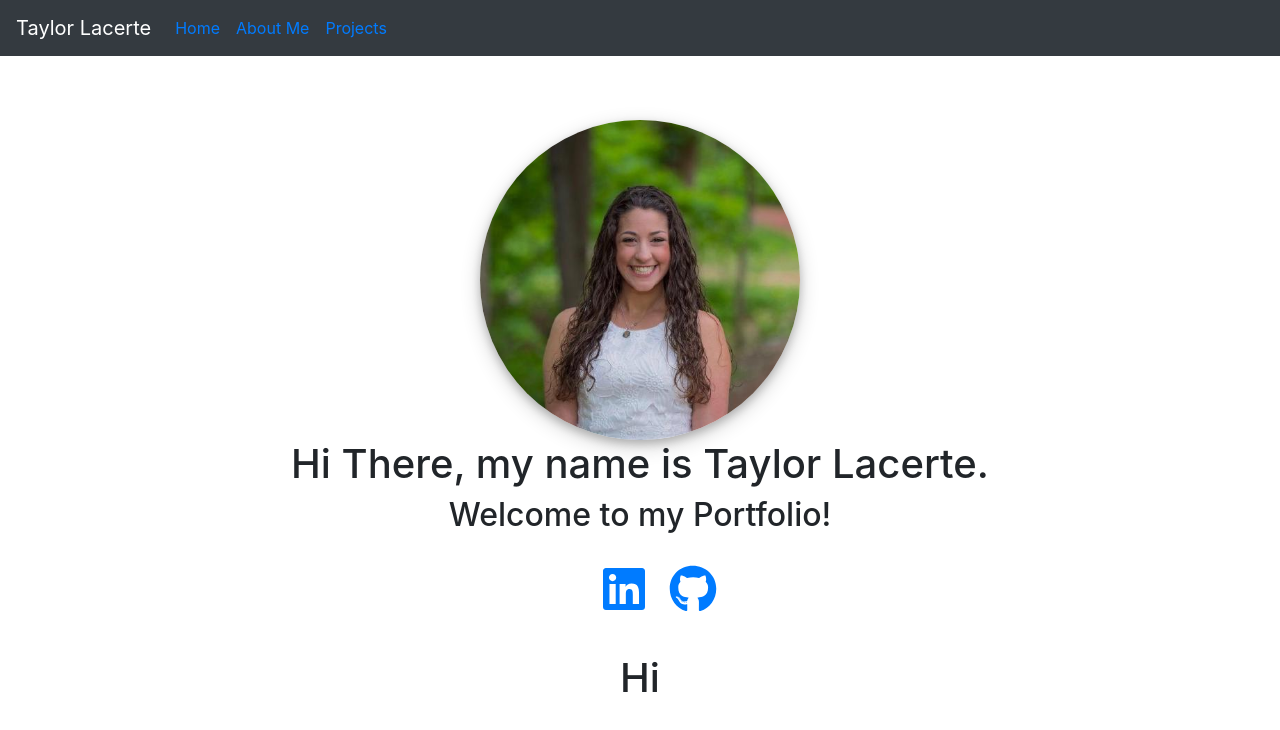
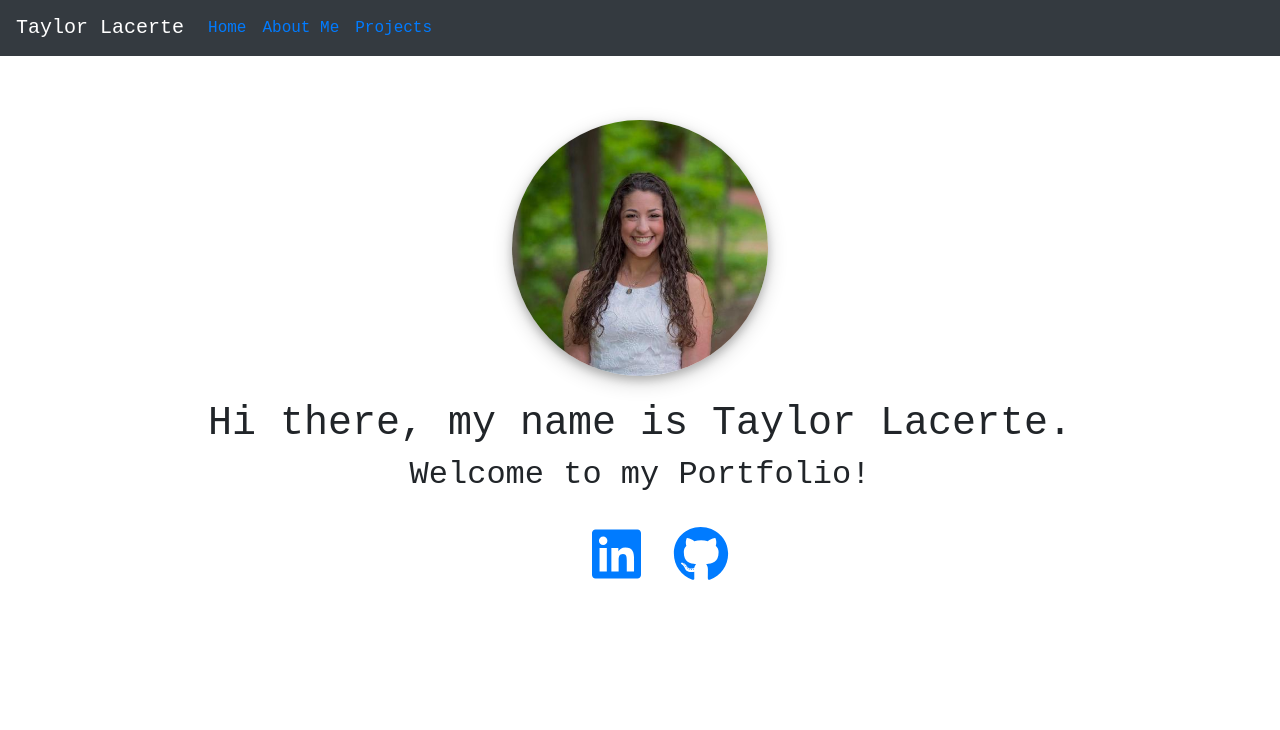
Before and after one commit to tlacerte/Portfolio, a React (Create React App) app: page / in a window 1280 px wide. Shown: the top 730 px of the page. Built offline with nearby package versions, Linux system fonts and the light colour scheme.

Commit message:
switch pages

```diff
--- a/src/App.css
+++ b/src/App.css
@@ -1,5 +1,6 @@
 .App {
   text-align: center;
+  font-family: 'Courier New', Courier, monospace;
 }
 
 .App-logo {
@@ -26,18 +27,22 @@
   margin-top: 15vmin;
 }
 
+.home-text {
+  margin-top: 3vmin;
+}
+
 .social-icons {
   display: flex;
   list-style-type: none;
   justify-content: center;
-  font-size: 6vmin;
+  font-size: 7vmin;
 }
 
 .social-icon {
-  margin: 1.5vmin;
+  margin: 2vmin;
 }
 
 .profile-img {
-  width: 40vmin;
+  width: 32vmin;
   box-shadow: 0 4px 8px 0 rgba(0, 0, 0, 0.2), 0 6px 20px 0 rgba(0, 0, 0, 0.19);
 }
--- a/src/App.js
+++ b/src/App.js
@@ -1,5 +1,5 @@
-import React from 'react';
-//import { Router, Route, Switch } from "react-router";
+import React, { Component } from 'react';
+import { Route, Switch } from "react-router";
 import { library } from '@fortawesome/fontawesome-svg-core'
 import { fab } from '@fortawesome/free-brands-svg-icons'
 import 'bootstrap/dist/css/bootstrap.min.css';
@@ -10,14 +10,22 @@ import AboutMe from './components/AboutMe'
 
 library.add(fab)
 
-function App() {
+class App extends Component {
+  render(){
   return (
     <div className="App">
-      <Nav />
-      <Home />
-      <AboutMe />
-    </div>
-  );
+        <Nav />
+        <Switch>
+            <Route exact path='/' render={() =>
+              <Home />
+            }/>
+            <Route exact path='/about' render={() =>
+              <AboutMe />
+            }/>
+        </Switch>
+      </div>
+    );
+  }
 }
 
 export default App;
--- a/src/components/AboutMe.jsx
+++ b/src/components/AboutMe.jsx
@@ -3,7 +3,7 @@ import React from 'react'
 const AboutMe = () => {
     return (
         <div className="AboutMe">
-            <h1>Hi</h1>
+            <h1>Taylor Lacerte</h1>
         </div>
     )
 }
--- a/src/components/Home.jsx
+++ b/src/components/Home.jsx
@@ -10,12 +10,14 @@ const Home = () => {
     return (
         <div className="Home">
             <Image className="profile-img" src={profileImg} roundedCircle />
-            <h1>Hi There, my name is Taylor Lacerte.</h1>
-            <h2>Welcome to my Portfolio!</h2>
-            <ul className="social-icons">
-                <li className="social-icon"><a href="https://linkedin.com/in/taylor-lacerte/" target="_blank">{linkedInIcon}</a></li>
-                <li className="social-icon"><a href="https://github.com/tlacerte" target="_blank">{githubIcon}</a></li>
-            </ul>
+            <div className="home-text">
+                <h1>Hi there, my name is Taylor Lacerte.</h1>
+                <h2>Welcome to my Portfolio!</h2>
+                <ul className="social-icons">
+                    <li className="social-icon"><a href="https://linkedin.com/in/taylor-lacerte/" target="_blank" rel="noopener noreferrer">{linkedInIcon}</a></li>
+                    <li className="social-icon"><a href="https://github.com/tlacerte" target="_blank" rel="noopener noreferrer">{githubIcon}</a></li>
+                </ul>
+            </div>
         </div>
     )
 }
--- a/src/components/NavBar.jsx
+++ b/src/components/NavBar.jsx
@@ -7,7 +7,7 @@ const NavBar = () => {
     return (
         <div className="Nav">
             <Navbar fixed="top" bg="dark" variant="dark" expand="lg">
-            <Navbar.Brand href="#home">Taylor Lacerte</Navbar.Brand>
+            <Navbar.Brand>Taylor Lacerte</Navbar.Brand>
             <Navbar.Toggle aria-controls="basic-navbar-nav" />
             <Navbar.Collapse id="basic-navbar-nav">
                 <Nav className="mr-auto">
@@ -15,7 +15,7 @@ const NavBar = () => {
                     <Link to='/'>Home</Link>
                 </Nav.Link>
                 <Nav.Link>
-                <Link to='/aboutme'>About Me</Link>
+                <Link to='/about'>About Me</Link>
                 </Nav.Link>
                 <Nav.Link>
                 <Link to='/projects'>Projects</Link>
```
